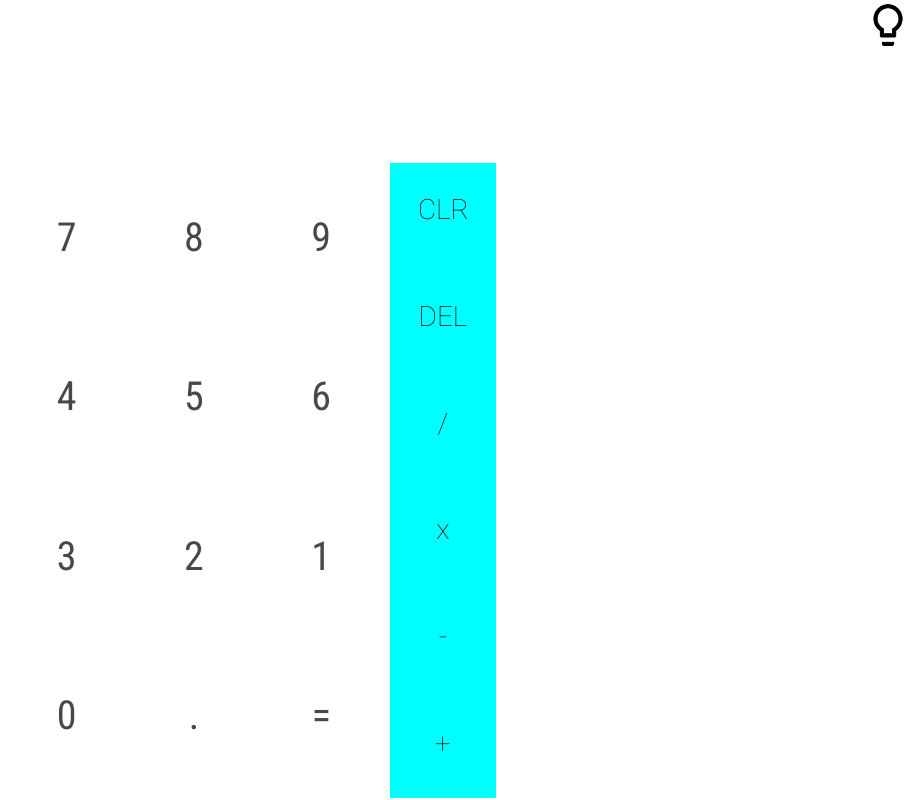
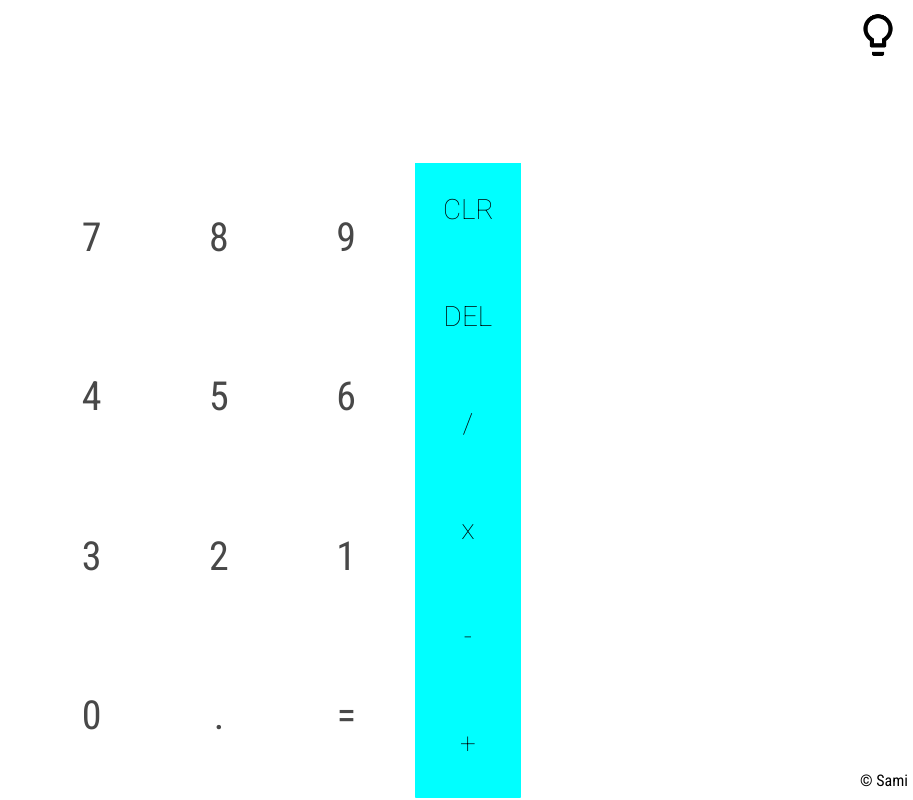
Before and after one commit to syedsami8/calculator-fcc, a plain HTML site: page index.html in a window 1280 px wide. Both pictures are taken after a click on the picture 1255 px from the left and 25 px from the top of the page. Shown: the whole page, without its empty margins (367-1280 px from the left). Drawn offline with nearby package versions, Linux system fonts and the light colour scheme.

Commit message:
add credit footer

```diff
--- a/index.html
+++ b/index.html
@@ -32,6 +32,9 @@
                 $('.optab tr td').css('background-color', 'aqua');
                 $('.numtab button').css('color', 'rgb(72, 72, 72)');
                 $(".bulb img").attr('src', 'black-bulb.png');
+//                $(".credit").css('color','black');
+                $(".credit a").css('color','black');
+                $(".credit a:hover").css('color','#00ff62');
             }
         });
 
@@ -109,6 +112,9 @@
         <div class="bulb">
             <img src="white-bulb.png" alt="" width="50" height="50">
         </div>
+        <div class="credit">
+            <a href="https://www.instagram.com/syedsamiuddin/" target="_blank">&copy; Sami</a>
+        </div>
     </div>
 
     <script src="main.js"></script>
--- a/main.js
+++ b/main.js
@@ -39,7 +39,12 @@ $(document).ready(function () {
         });
         $('.optab tr td').css('background-color', 'aqua');
         $('.numtab button').css('color', 'rgb(72, 72, 72)');
-
+//        $(".credit").css('color', 'black');
+        $(".credit a").css('color', 'black');
+        $(".credit a:hover").css({
+            'color': '#00ff62',
+            'transition': 'color 0.2s ease-out'
+        });
     }
 
     function nightMode() {
@@ -62,6 +67,12 @@ $(document).ready(function () {
         });
         $('.optab tr td').css('background-color', '#424242');
         $('.numtab button').css('color', '#ddd');
+//        $(".credit").css('color', '#ddd');
+        $(".credit a").css('color', '#ddd');
+        $(".credit a:hover").css({
+            'color': '#00ff62',
+            'transition': 'color 0.2s ease-out'
+        });
 
     }
 
--- a/style.css
+++ b/style.css
@@ -258,7 +258,29 @@ button {
     visibility: visible;
 }
 
-@media only screen and (max-width:550px) {
+
+.bulb img{
+	position: absolute;
+    top:10px;
+    right:10px;
+}
+.credit {
+	color: #ddd;
+    position: absolute;
+    bottom: 10px;
+    right: 5px;
+}
+.credit a{
+    color: #ddd;
+    text-decoration: none;
+}
+.credit a:hover{
+	 color: #00ff62;
+    text-decoration: none;
+    transition: color 0.2s ease-out;
+}
+
+@media only screen and (max-width:600px) {
     .container {
         width: 100%;
         height: 100%;
@@ -272,8 +294,9 @@ button {
         left: 0;
         right: 0;
     }
-    .bulb {
+    .bulb,.credit {
         display: none;
     }
+
 }
 }
```
